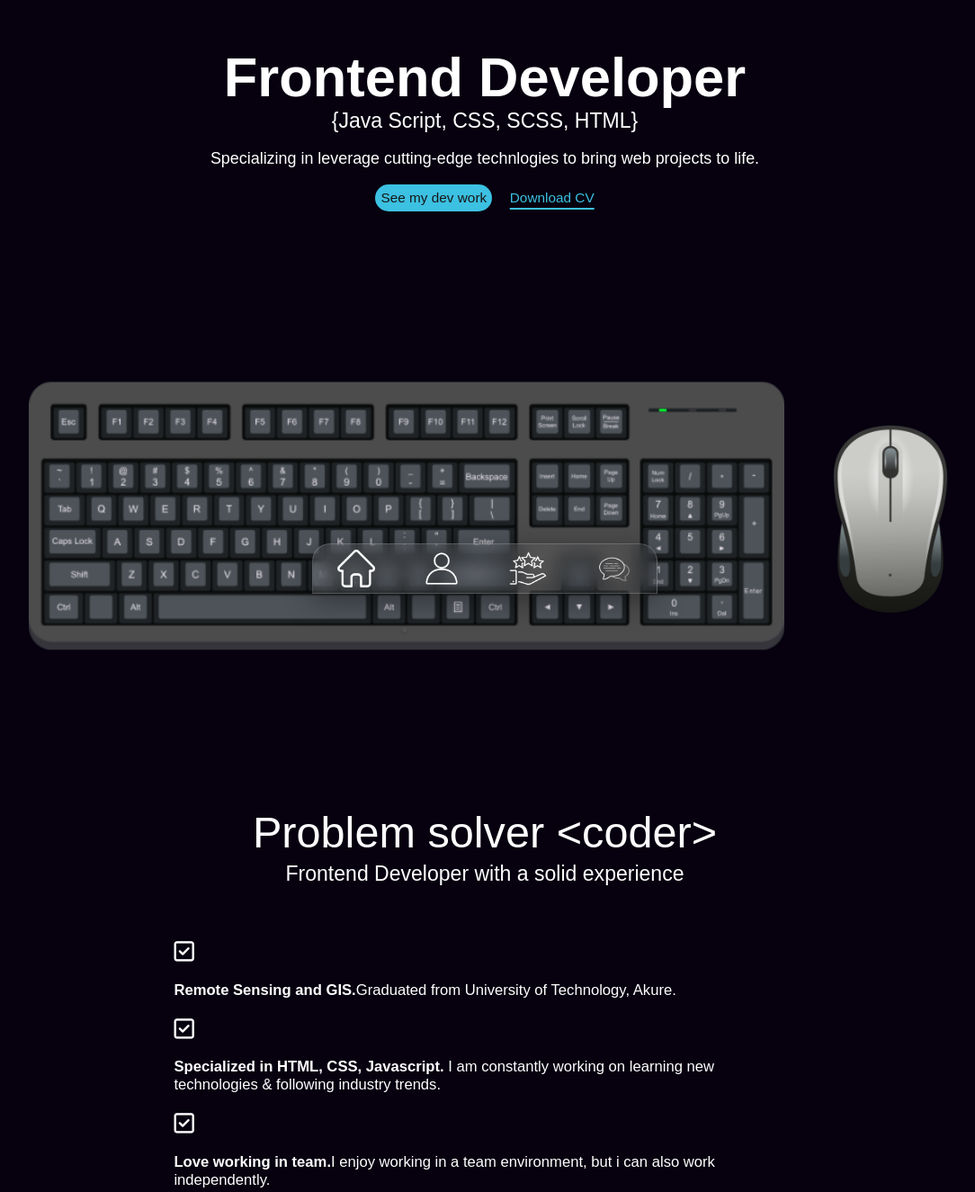
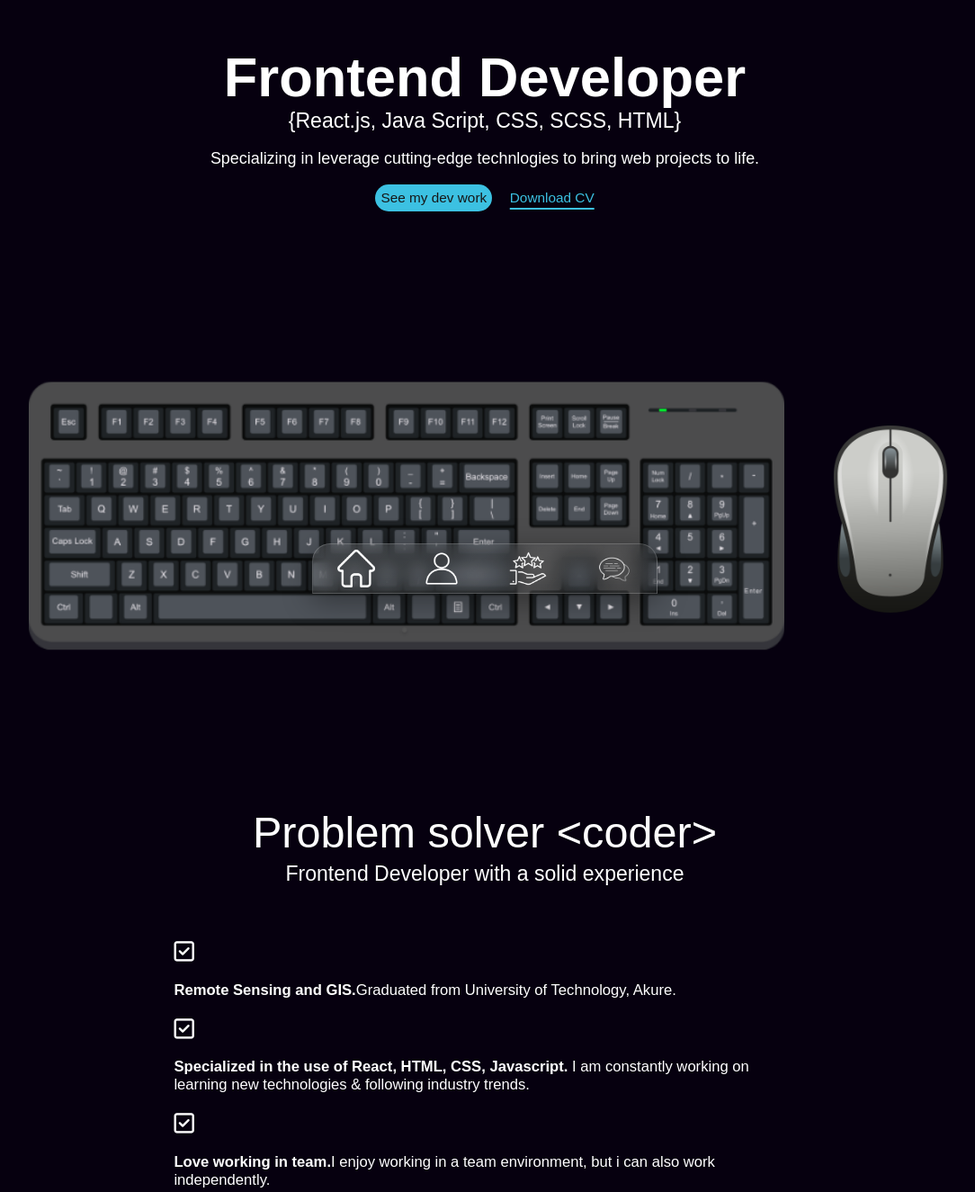
Before and after one commit to Tummiee/Portfolio, a plain HTML site: page index.html in a window 1280 px wide. Shown: the part 140-1465 px from the top of the page at 90% size, without its empty margins (101-1185 px from the left). Drawn offline with nearby package versions, Linux system fonts and the light colour scheme.

Commit message:
description message updated

```diff
--- a/index.html
+++ b/index.html
@@ -48,7 +48,7 @@
             <div class="home">
                 <div class="elidev">
                     <h1 id="scroll" class="animate">Frontend Developer</h1>
-                    <h4 class="animate">{Java Script, CSS, SCSS, HTML}</h4><br>
+                    <h4 class="animate">{React.js, Java Script, CSS, SCSS, HTML}</h4><br>
                     <P class="animate">Specializing in leverage cutting-edge technlogies to
                         bring web projects to life.
                     </P>
@@ -86,7 +86,7 @@
                             <div class="vertical-line"></div>
                             <i class="fa-regular fa-square-check"></i>
                             <p>
-                                <b>Specialized in HTML, CSS, Javascript.</b> I am constantly working on learning
+                                <b>Specialized in the use of React, HTML, CSS, Javascript.</b> I am constantly working on learning
                                 new technologies & following industry trends.
                             </p>
                         </div>
```
